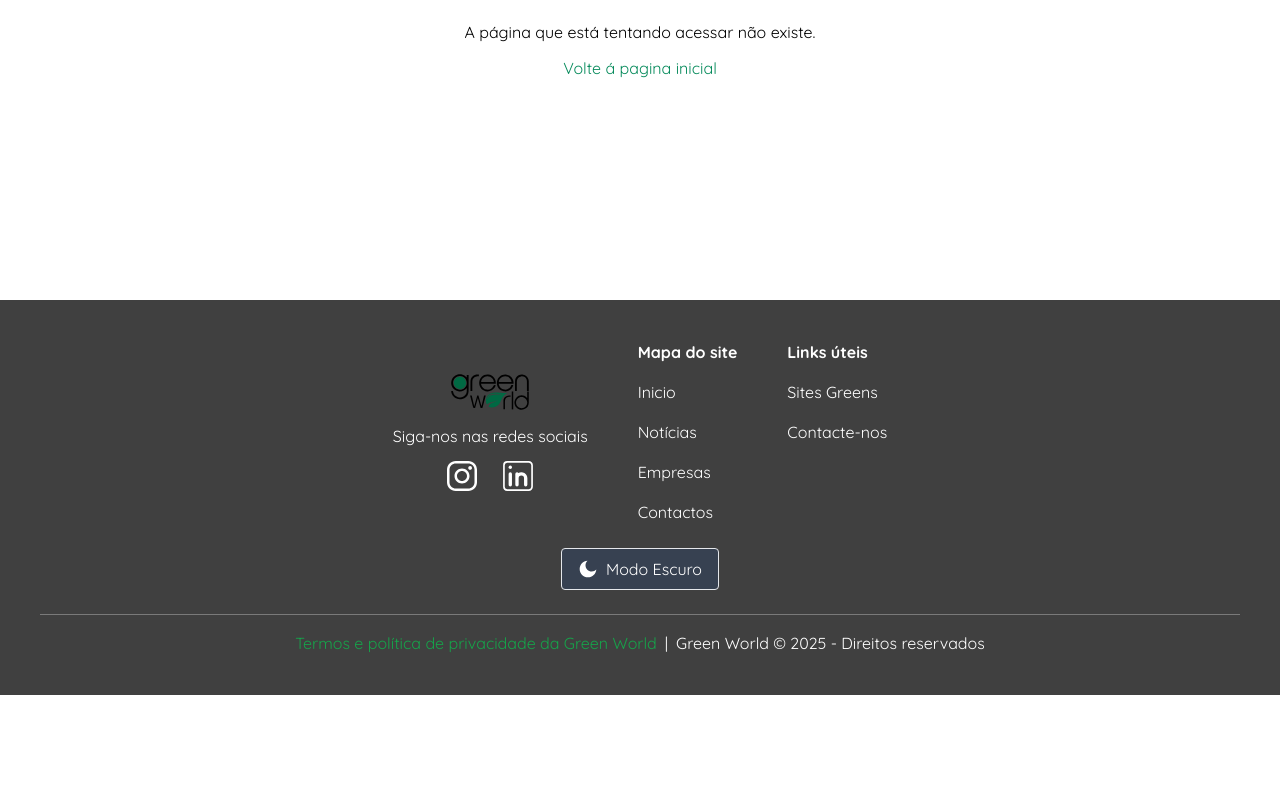
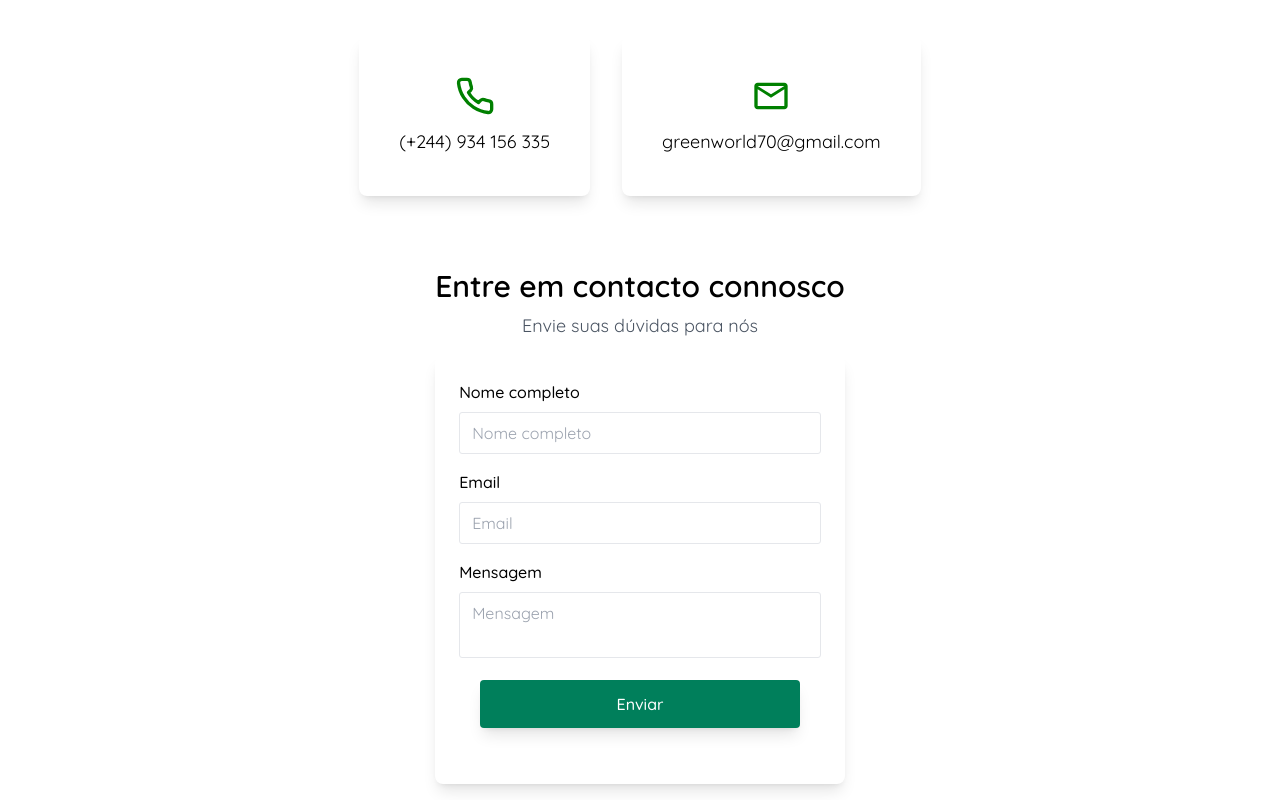
Before and after one commit to osorioadao/Green-World-Front, a React (Vite) app: page /contacts in a window 1280 px wide. Shown: the part 500-1300 px from the top of the page. Before the commit the page ends 1195 px from the top, so only its background shows below. Built offline with nearby package versions, Linux system fonts and the light colour scheme.

Commit message:
refator🛠️

```diff
--- a/src/App.tsx
+++ b/src/App.tsx
@@ -2,12 +2,13 @@ import './index.css'
 import "@radix-ui/themes/styles.css";
 import { Routes, Route } from 'react-router-dom'
 import Home from './pages'
+import Contacts from './pages/Contacts';
 import Login from './pages/Login'
 import Empresas from './pages/user-enterprises/Enterprises'
-import Dashboard from "./pages/user-enterprises/Dashboard"
+import Dashboard from './pages/user-enterprises/Dashboard';
 import Feedback from './components/Feedback'
 import Relatar from './pages/user-normal/Relatar'
-import NotFound from './pages/not-found'
+import NotFound from './pages/Not-found'
 import RegisterEnterprise from './pages/Register/RegisterEnterprise'
 import News from './pages/News'
 import RegisterPersonal from './pages/Register/RegisterPersonal'
@@ -18,14 +19,15 @@ import RegisterPersonal from './pages/Register/RegisterPersonal'
     <>
     <Routes>
       <Route path="/" element={<Home />} />
+      <Route path="news" element={<News />} />
+      <Route path="enterprises" element={<Empresas />} />
+      <Route path="contacts" element={<Contacts />} />
+      <Route path="register-enterprise" element={<RegisterEnterprise />} />
+      <Route path="register-personal" element={<RegisterPersonal />} />
+      <Route path="login" element={<Login />} />
       <Route path="dashboard" element={<Dashboard />} />
-      <Route path="empresas" element={<Empresas />} />
-      <Route path="news" element={<News />} />
-      <Route path="login" element={<Login />} />
       <Route path="feedback" element={<Feedback />} />
       <Route path="relatar" element={<Relatar />} />
-      <Route path="enterprise" element={<RegisterEnterprise />} />
-      <Route path="personal" element={<RegisterPersonal />} />
       <Route path="*" element={<NotFound />} />
     </Routes>
     </>
--- a/src/components/ui/TextArea.tsx
+++ b/src/components/ui/TextArea.tsx
@@ -8,8 +8,9 @@ interface TextAreaProps {
 export default function TextArea({ id, placeholder }: TextAreaProps) {
   return (
     <textarea
-      className="md:w-full outline-none border-[1px] rounded-[3px] resize-none text-body p-4"
+      className="w-full md:w-full outline-none border-[1px] rounded-[3px] resize-none text-body py-2 px-3"
       id={id}
+      required
       placeholder={placeholder}
     >
     </textarea>
--- a/src/index.css
+++ b/src/index.css
@@ -38,4 +38,4 @@ body{
   background-color: var(--bg-color);
   color: var(--text-color);
   transition: background .5s, color .5s;
-} */
+}  */
--- a/src/pages/Contacts.tsx
+++ b/src/pages/Contacts.tsx
@@ -1,62 +1,75 @@
-import { FiPhone } from 'react-icons/fi';
-import { MdOutlineEmail } from 'react-icons/md';
-import PrimaryButton from '../components/ui/PrimaryButton';
-import TextArea from '../components/ui/TextArea';
+import Header from "../components/Headers/Header";
+import Footer from "../components/Footers/Footer";
+import image from '../assets/contactos.jpg'
+import { FiPhone } from "react-icons/fi";
+import { MdOutlineEmail } from "react-icons/md";
+import PrimaryButton from "../components/ui/PrimaryButton";
+import TextArea from "../components/ui/TextArea";
 
 export default function Contacts() {
   return (
-    <div className='h-screen bg-gray-50 w-full flex flex-col justify-center items-center gap-3 '>
-      <h2 className='text-title font-bold'>Contacte-nos</h2>
-      <div className='flex justify-center items-center gap-4 '>
-        <div className='flex flex-col justify-center items-center gap-3 '>
-          <FiPhone color="primary" size={30} />
-          <p>(+244) 934 156 335</p>
+    <div className="max-h-screen">
+      <Header />
+
+      {/* Container da imagem e título */}
+      <div className="relative h-[60vh] w-full">
+        <img src={image} className="object-cover w-full h-full" alt="alguemFalandoAoTelemovél" />
+        <h1 className="absolute text-white top-1/4 left-1/2 transform -translate-x-1/2 text-4xl md:text-5xl font-bold whitespace-nowrap">Contactos</h1>
+      </div>
+
+      {/* Seção de contatos */}
+      <div className="flex justify-center gap-8 mt-14 flex-wrap">
+        {/* Card do telefone */}
+        <div className="flex flex-col justify-center items-center gap-3 p-10 bg-white rounded-lg shadow-lg hover:shadow-xl transition-all duration-300 transform hover:scale-105">
+          <FiPhone color="green" size={40} />
+          <p className="text-lg">(+244) 934 156 335</p>
         </div>
-        <div className='flex flex-col justify-center items-center gap-3 '>
-          <MdOutlineEmail color="primary" size={30} />
-          <p>greenworld70@gmail.com</p>
+
+        {/* Card do email */}
+        <div className="flex flex-col justify-center items-center gap-3 p-10 bg-white rounded-lg shadow-lg hover:shadow-xl transition-all duration-300 transform hover:scale-105">
+          <MdOutlineEmail color="green" size={40} />
+          <p className="text-lg">greenworld70@gmail.com</p>
         </div>
       </div>
-      <div className='flex flex-col justify-center items-center gap-10'>
-        <div className='flex flex-col justify-center items-center gap-3 p-5 '>
-          <div className='flex flex-col justify-center items-center gap-3'>
-            <h6 className='text-[20px] font-bold'>Entre em contacto conosco</h6>
-            <p>
-              Caso haja alguma dúvida, estamos aqui para esclarece-lo.
-            </p>
-            <div className='flex gap-2'>
-              <span>Acesse também nossa </span>
-              <a href="terms" target='_blank' className='text-primary font-bold'>Central de Ajuda.</a>
+
+      {/* Formulário de contato */}
+      <div className="flex items-center justify-center h-auto w-full mt-12 mb-12">
+        <div className="max-w-xl mx-auto px-6">
+          <div className="max-w-xl mt-6 mb-4">
+            <h2 className="text-3xl text-center md:text-3xl font-semibold">Entre em contacto connosco</h2>
+            <p className="text-center text-[14px] mt-2 md:text-lg text-gray-600">Envie suas dúvidas para nós</p>
+          </div>
+
+          <form action="" name="contact" className="gap-2 shadow-lg bg-white rounded-lg p-6">
+            <div className="flex flex-col items-center mb-4">
+              <div className="w-full">
+                <label htmlFor="fullName" className="block font-medium mb-2 required">Nome completo</label>
+                <input type="text" id="fullName" required maxLength={255} pattern="[a-zA-ZÀ-ÖØ-öø-ÿÑñáéíóúÁÉÍÓÚüÜ]+([ '-][a-zA-ZÀ-ÖØ-öø-ÿÑñáéíóúÁÉÍÓÚüÜ]+)*" placeholder="Nome completo" className="w-full py-2 px-3 outline-none border-[1px] rounded-[3px]" />
+              </div>
             </div>
-          </div>
-          <form className='flex flex-col shadow-lg bg-white rounded-lg p-8 items-center w-[40vw] gap-2'>
-            <div className='flex gap-3'>
-              <input
-                id=''
-                value=''
-                type="text"
-                placeholder='Nome'
-                autoComplete='on'
-                className='w-full text-body p-2 outline-none border-[1px] rounded-[3px]'
 
-              />
-              <input
-                type="email"
-                placeholder='Email'
-                value=''
-                autoComplete=''
-                className='w-full text-body p-2 outline-none border-[1px] rounded-[3px] resize'
-              />
+            <div className="flex flex-col items-center mb-4">
+              <div className="w-full">
+                <label htmlFor="email" className="block font-medium mb-2 required">Email</label>
+                <input type="email" id="email" required maxLength={255} pattern="[a-zA-Z0-9._%+-]+@[a-zA-Z0-9.-]+\.[a-zA-Z]{2,}" placeholder="Email" className="w-full py-2 px-3 outline-none border-[1px] rounded-[3px]" />
+              </div>
             </div>
-            <div className='flex flex-col w-full gap-3'>
-              <TextArea id={''} className="resize" placeholder={'Digite'} />
-              <div className='flex justify-center items-center ' >
-                <PrimaryButton name='Enviar' addClassName='md:w-80 w-[8rem]' />
+
+            <div className="flex flex-col items-center mb-4">
+              <div className="w-full">
+                <label htmlFor="mensagem" className="block font-medium mb-2 required">Mensagem</label>
+                <TextArea id={""} className="w-full py-2 px-3 outline-none border-[1px] rounded-[3px]" placeholder={"Mensagem"} />
               </div>
+            </div>
+
+            <div className="flex items-center justify-center mb-8">
+              <PrimaryButton name="Enviar" addClassName="md:w-80 w-[16rem]" />
             </div>
           </form>
         </div>
       </div>
+
+      <Footer />
     </div>
   );
 }
--- a/src/pages/Login.tsx
+++ b/src/pages/Login.tsx
@@ -133,7 +133,7 @@ export default function Login() {
               name="Cadastrar-se"
               onClick={(e) => {
                 e.preventDefault();
-                navigate("/personal");
+                navigate("/register-personal");
               }}
             />
           </div>
--- a/src/pages/Register/RegisterEnterprise.tsx
+++ b/src/pages/Register/RegisterEnterprise.tsx
@@ -74,8 +74,8 @@ export default function UserForm() {
         </div>
 
         <div className="grid grid-cols-1 md:grid-cols-2 gap-6 pb-8">
-          <PrimaryButton name="Empresa" addClassName="w-full md:w-26 py-3 text-sm font-medium h-10 flex items-center justify-center" onClick={() => navigate('/enterprise')} />
-          <PrimaryButton name="Cidadão Comum" addClassName="w-full md:w-26 py-3 text-sm font-medium h-10 flex opacity-70 items-center justify-center" onClick={() => navigate('/personal')} />
+          <PrimaryButton name="Empresa" addClassName="w-full md:w-26 py-3 text-sm font-medium h-10 flex items-center justify-center" onClick={() => navigate('/register-enterprise')} />
+          <PrimaryButton name="Cidadão Comum" addClassName="w-full md:w-26 py-3 text-sm font-medium h-10 flex opacity-70 items-center justify-center" onClick={() => navigate('/register-personal')} />
         </div>
 
         <form onSubmit={handleSubmit} className="grid grid-cols-1 md:grid-cols-2 gap-6 items-center">
--- a/src/pages/Register/RegisterPersonal.tsx
+++ b/src/pages/Register/RegisterPersonal.tsx
@@ -81,8 +81,8 @@ export default function UserForm() {
         </div>
 
           <div className="grid grid-cols-1 md:grid-cols-2 gap-6 pb-8">
-          <PrimaryButton name="Cidadão Comum" addClassName="w-full md:w-26 py-3 text-sm font-medium h-10 flex items-center justify-center" onClick={() => { navigate('/personal')}} />
-           <PrimaryButton name="Empresa" addClassName="w-full md:w-26 py-3 text-sm font-medium opacity-70 h-10 flex items-center justify-center" onClick={() => { navigate('/enterprise')}} />
+          <PrimaryButton name="Cidadão Comum" addClassName="w-full md:w-26 py-3 text-sm font-medium h-10 flex items-center justify-center" onClick={() => { navigate('/register-personal')}} />
+           <PrimaryButton name="Empresa" addClassName="w-full md:w-26 py-3 text-sm font-medium opacity-70 h-10 flex items-center justify-center" onClick={() => { navigate('/register-enterprise')}} />
          </div>
 
 
--- a/src/pages/user-enterprises/Dashboard.tsx
+++ b/src/pages/user-enterprises/Dashboard.tsx
@@ -2,6 +2,8 @@ import Sidebar from "../../components/Sidebar";
 import { BarChart, Bar, PieChart, Pie, Cell, XAxis, YAxis, Tooltip, Legend, ResponsiveContainer } from "recharts";
 import { MapContainer, TileLayer, Marker, Popup } from "react-leaflet"; // Importação dos componentes do react-leaflet
 import "leaflet/dist/leaflet.css";
+
+ //https://www.google.com/maps/@-8.8333099,13.2571516,15z?entry=ttu&g_ep=EgoyMDI1MDMxMi4wIKXMDSoASAFQAw%3D%3D
 
 const locationsData = [
   { name: "Centro da Cidade", relatos: 120, lat: -8.864, lon: 13.56 },
@@ -25,14 +27,14 @@ const COLORS = ["#FF0000", "#964B00", "#FFBB28"];
 
 const Dashboard = () => {
   return (
-    <div className="flex h-screen">
+    <div className="h-screen">
       <Sidebar />
 
       {/* Conteúdo principal ocupando o restante da tela */}
-      <div className="grid p-4 grid-cols-1 gap-4">
+      <div className="flex justify-center items-center flex-col">
         {/* Mapa Interativo */}
-        <div className="w-10 h-96 mb-14">
-          <MapContainer center={[-8.838, 13.234]} zoom={13} style={{ width: "100%", height: "100%" }}>
+        <div className="w-full md:w-[50rem] h-80 mb-16 mt-14">
+          <MapContainer center={[-8.83833, 13.2571]} zoom={13} style={{ width: "100%", height: "100%" }}>
             <TileLayer
               url="https://{s}.tile.openstreetmap.org/{z}/{x}/{y}.png"
               attribution='&copy; <a href="https://www.openstreetmap.org/copyright">OpenStreetMap</a> contributors'
@@ -43,13 +45,17 @@ const Dashboard = () => {
                   <strong>{location.name}</strong>
                   <p>Relatos: {location.relatos}</p>
                 </Popup>
+                <Popup>
+                  <strong>{location.name}</strong>
+                  <p>Relatos: {location.relatos}</p>
+                </Popup>
               </Marker>
             ))}
           </MapContainer>
         </div>
 
         {/* Gráficos organizados em grid responsivo */}
-        <div className="flex-1 grid grid-cols-1 md:grid-cols-2 lg:grid-cols-3 gap-10">
+        <div className="flex-1 grid grid-cols-1 md:grid-cols-2 lg:grid-cols-3 gap-10 mb-10">
           {/* Gráfico de Locais com Mais Relatos */}
           <div className="bg-white p-4 shadow rounded-xl w-full">
             <h2 className="text-lg font-semibold mb-4 text-center">Locais com Mais Relatos</h2>
--- a/src/pages/user-enterprises/Enterprises.tsx
+++ b/src/pages/user-enterprises/Enterprises.tsx
@@ -17,7 +17,7 @@ export default function Enterprises() {
       <h2 className=' font-semibold text-4xl'>Página de Empresas</h2>
       <div className='text-center flex flex-col gap-2'>
         <p>A página que está tentando acessar encontra-se em estado de desenvolvimento.</p>
-        <p>Por favor, tente acessá-la mais tarde.</p>
+        <p>Por favor, tente acessá-la mais tarde</p>
       </div>
       <div className='py-5'>
         <button className='font-semibold rounded-sm text-white bg-[#408932] h-10 w-52 transition delay-75 hover:bg-[#66ad54]' onClick={Inicio}>Voltar à Página Inicial</button>
```
Also changed, not shown: src/pages/index.tsx (+60 -40 lines), src/assets/contactos.jpg (added), src/assets/logo-elisal.png (added).
